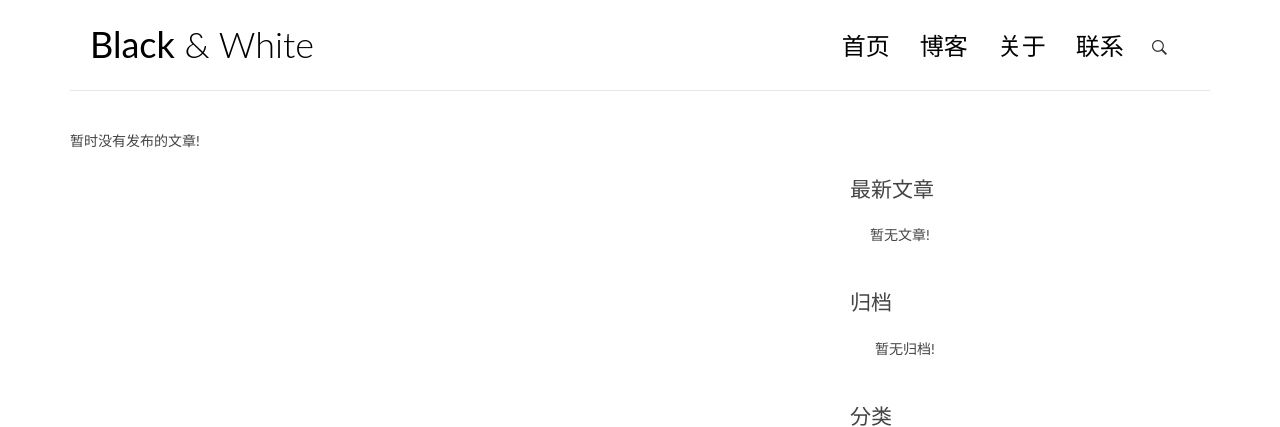
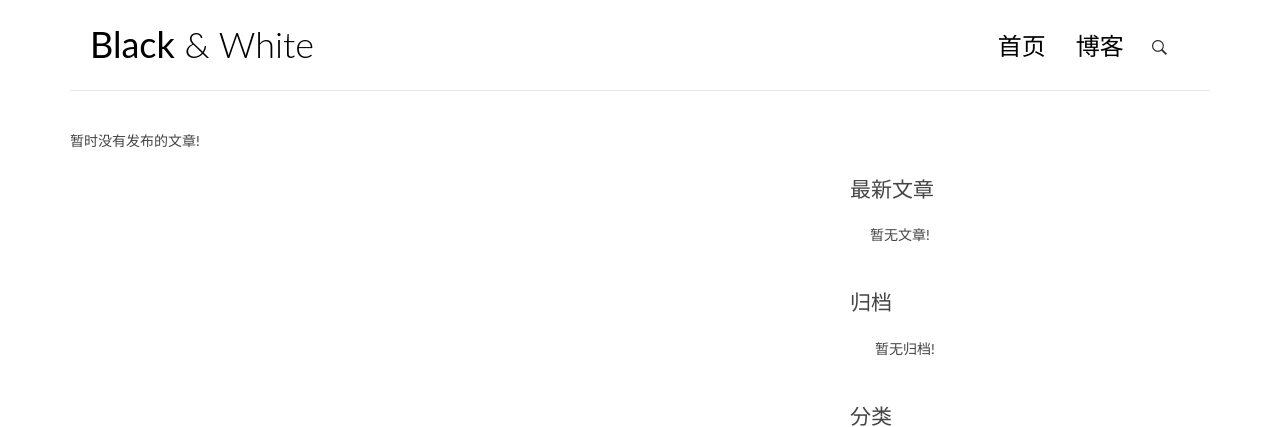
Before and after one commit to opwtryl/blog_project, a Django app: page / in a window 1280 px wide. Shown: the top 427 px of the page. Run offline with Django 3.2, Linux system fonts and the light colour scheme; data that the repository does not hold is empty; some libraries are stand-ins or nearby versions.

Commit message:
Update base.html

```diff
--- a/blog_project/blog/templates/base.html
+++ b/blog_project/blog/templates/base.html
@@ -65,8 +65,8 @@
                         <ul class="nav navbar-nav navbar-right">
                             <li class="cl-effect-11"><a href="{% url 'blog:index' %}" data-hover="首页">首页</a></li>
                             <li class="cl-effect-11"><a href="full-width.html" data-hover="博客">博客</a></li>
-                            <li class="cl-effect-11"><a href="about.html" data-hover="关于">关于</a></li>
-                            <li class="cl-effect-11"><a href="contact.html" data-hover="联系">联系</a></li>
+<!--                             <li class="cl-effect-11"><a href="about.html" data-hover="关于">关于</a></li>
+                            <li class="cl-effect-11"><a href="contact.html" data-hover="联系">联系</a></li> -->
                         </ul>
                     </div><!-- /.navbar-collapse -->
                 </nav>
```
